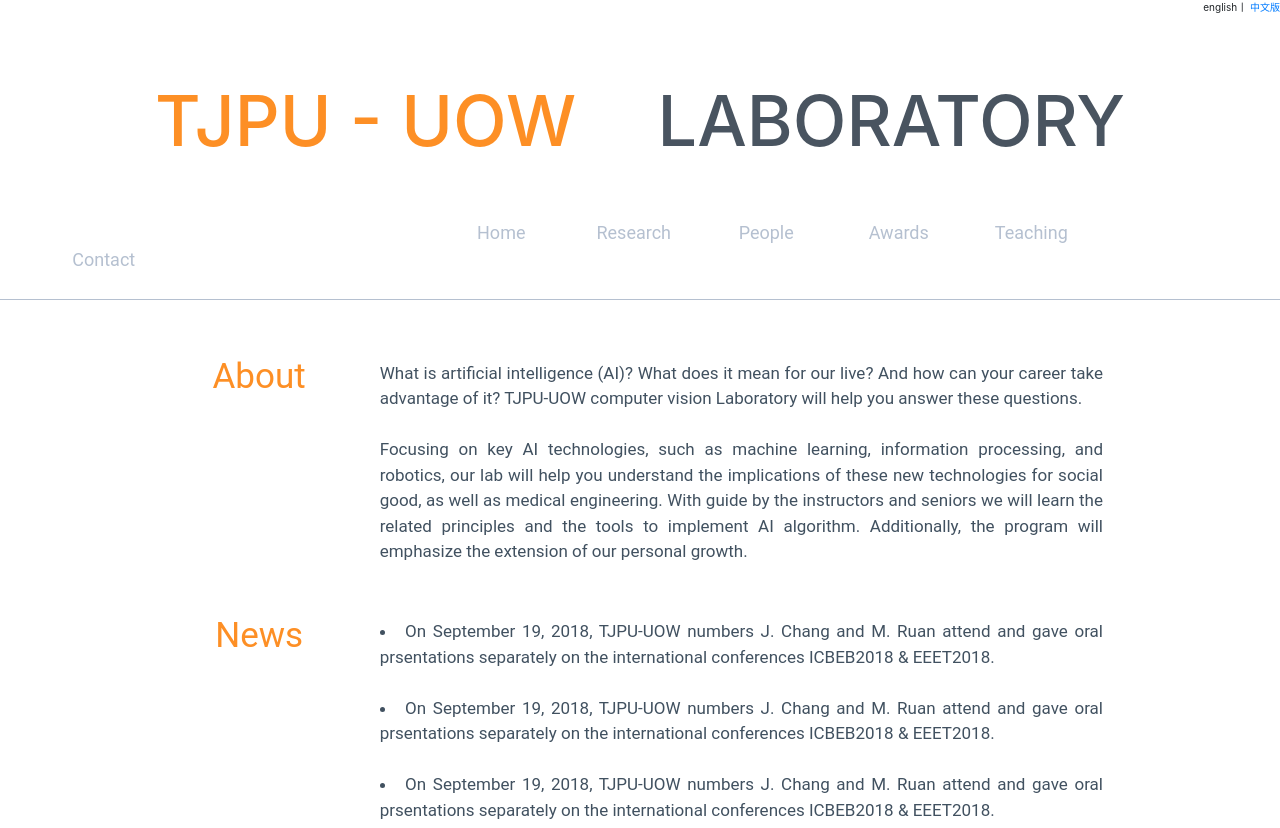
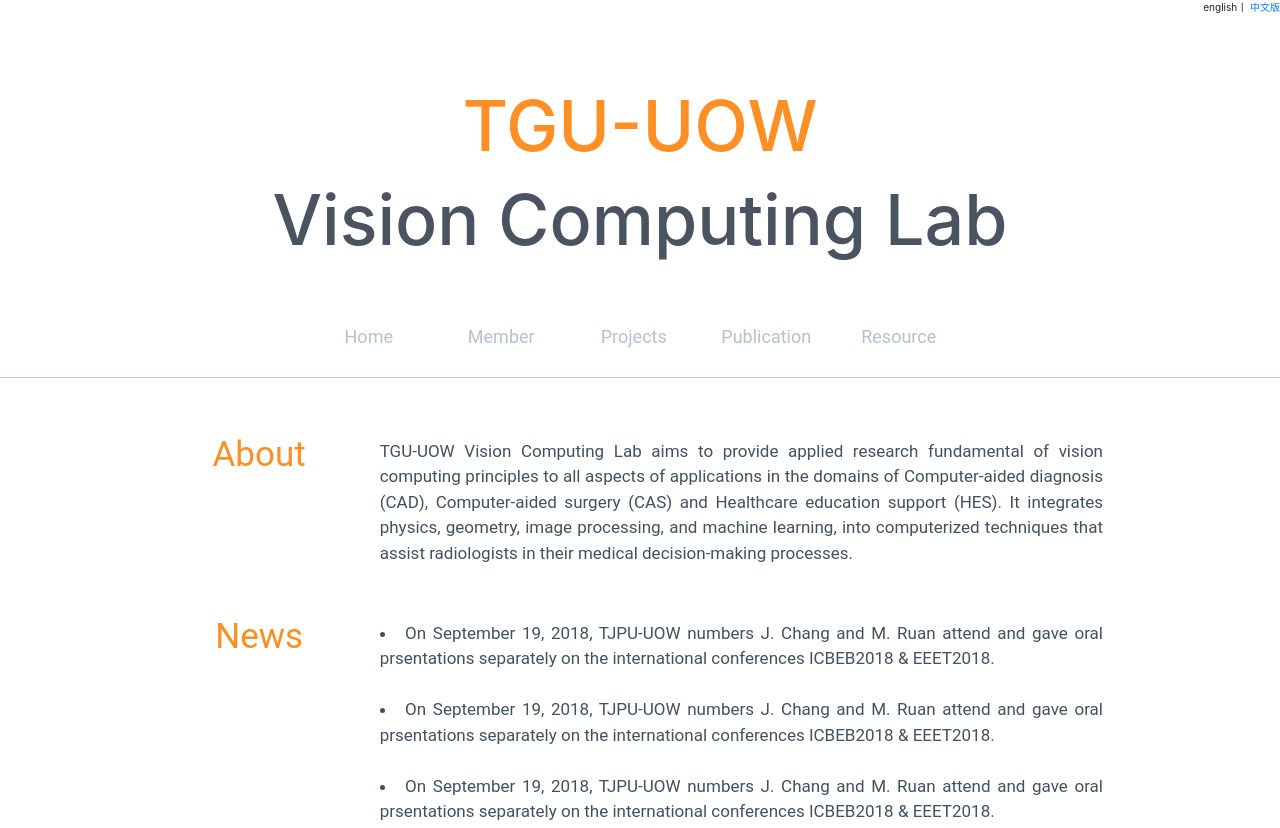
Before and after one commit to tgu-uow/tgu-uow, a plain HTML site: page index.html in a window 1280 px wide. Shown: the top 828 px of the page. Drawn offline with nearby package versions, Linux system fonts and the light colour scheme.

Commit message:
Add files via upload

```diff
--- a/index.html
+++ b/index.html
@@ -24,43 +24,39 @@
 			<a href="HTML/chinese.html">中文版</a>
 		</div>
 
-<div class="heading"><h1><a id="font1" href="index.html"> TJPU - UOW &nbsp&nbsp&nbsp</a> <a id="font2"
-                                                                                            href="index.html">LABORATORY</a>
-</h1></div>
+		<div class="heading">
+			<h1>
+				<h1>
+					<p id="font1"> TGU-UOW</a>
+				</h1>
+				<h1>
+					<p id="font2"> Vision Computing Lab</p>
+				</h1>
+			</h1>
+		</div>
 
 		<div class="container">
-
 			<div class="row">
 				<div class="col-md-1"></div>
 				<div class="col-md-1"></div>
-        <div class="col-md-1"></div>
-        <div class="col-md-1"><a href="index.html" id="origin1">Home</a></div>
-        <div class="col-md-1"><a href="HTML/Research.html" id="origin3">Research</a></div>
-        <div class="col-md-1"><a href="HTML/People.html" id="origin2">People</a></div>
-        <div class="col-md-1"><a href="HTML/Awards.html" id="origin5">Awards</a></div>
-        <div class="col-md-1"><a href="HTML/Teaching.html" id="origin4">Teaching</a></div>
-        <div class="col-md-1"><a href="HTML/Enrollment.html" id="origin6">Contact</a></div>
-        <div class="col-md-1"></div>
+				<div class="col-md-1"><a href="" id="origin1">Home</a></div>
+				<div class="col-md-1"><a href="HTML/Member.html" id="origin3">Member</a></div>
+				<div class="col-md-1"><a href="HTML/Project.html" id="origin5">Projects</a></div>
+				<div class="col-md-1"><a href="HTML/Publication.html" id="origin4">Publication</a></div>
+				<div class="col-md-1"><a href="HTML/Resource.html" id="origin6">Resource</a></div>
 				<div class="col-md-1"></div>
 				<div class="col-md-1"></div>
 			</div>
-
 		</div>
 
 		<div class="main">
 			<div class="row">
 				<div class="clearfix">
-            <div class="col-md-3">About</div>
+					<div class="col-md-3" >About</div>
 					<div class="col-md-9">
-                What is artificial intelligence (AI)? What does it mean for our live? And how can your career take
-                advantage of it? TJPU-UOW computer vision Laboratory will help you answer these questions.
-                <br/>
-                <br/>
-                Focusing on key AI technologies, such as machine learning, information processing, and robotics, our lab
-                will help you understand the implications of these new technologies for social good, as well as medical
-                engineering. With guide by the instructors and seniors we will learn the related principles and the
-                tools to implement AI algorithm. Additionally, the program will emphasize the extension of our personal
-                growth.
+						TGU-UOW Vision Computing Lab aims to provide applied research fundamental of vision computing principles to all aspects of applications in the domains of Computer-aided diagnosis (CAD),
+						Computer-aided surgery (CAS) and Healthcare education support (HES). It integrates physics, geometry, image processing, and machine learning, into computerized techniques that assist
+						radiologists in their medical decision-making processes.
 					</div>
 				</div>
 			</div>
@@ -69,7 +65,7 @@
 			<br/>
 			<div class="row">
 				<div class="clearfix">
-            <div class="col-md-3">News</div>
+					<div class="col-md-3" >News</div>
 					<div class="col-md-9">
 						<li>On September 19, 2018, TJPU-UOW numbers J. Chang and M. Ruan attend and gave oral prsentations
 							separately
@@ -100,17 +96,16 @@
 							separately
 							on the international conferences ICBEB2018 & EEET2018.
 						</li>
-                <br/></div>
-
+						<br/>
+					</div>
 				</div>
 			</div>
 
+			<div class="bottom">
+				版权所有©TGU-UOW LAB 2021 ♦ 天津工业大学电气与电子工程学院
+				<br>
+				<address>地址：天津市西青区宾水西道399号电信学院4B215</address>
 			</div>
-
-<div class="bottom">© 2019 The Trustees of Tianjin Polytechnic University ♦ Department of electronics and communication
-    engineering @ Tianjin Polytechnic University ♦ 35 Olden Street, Princeton, NJ 08540
 		</div>
-
-
 	</body>
 </html>
```
Lines whose indentation alone changed are shown as unchanged.
